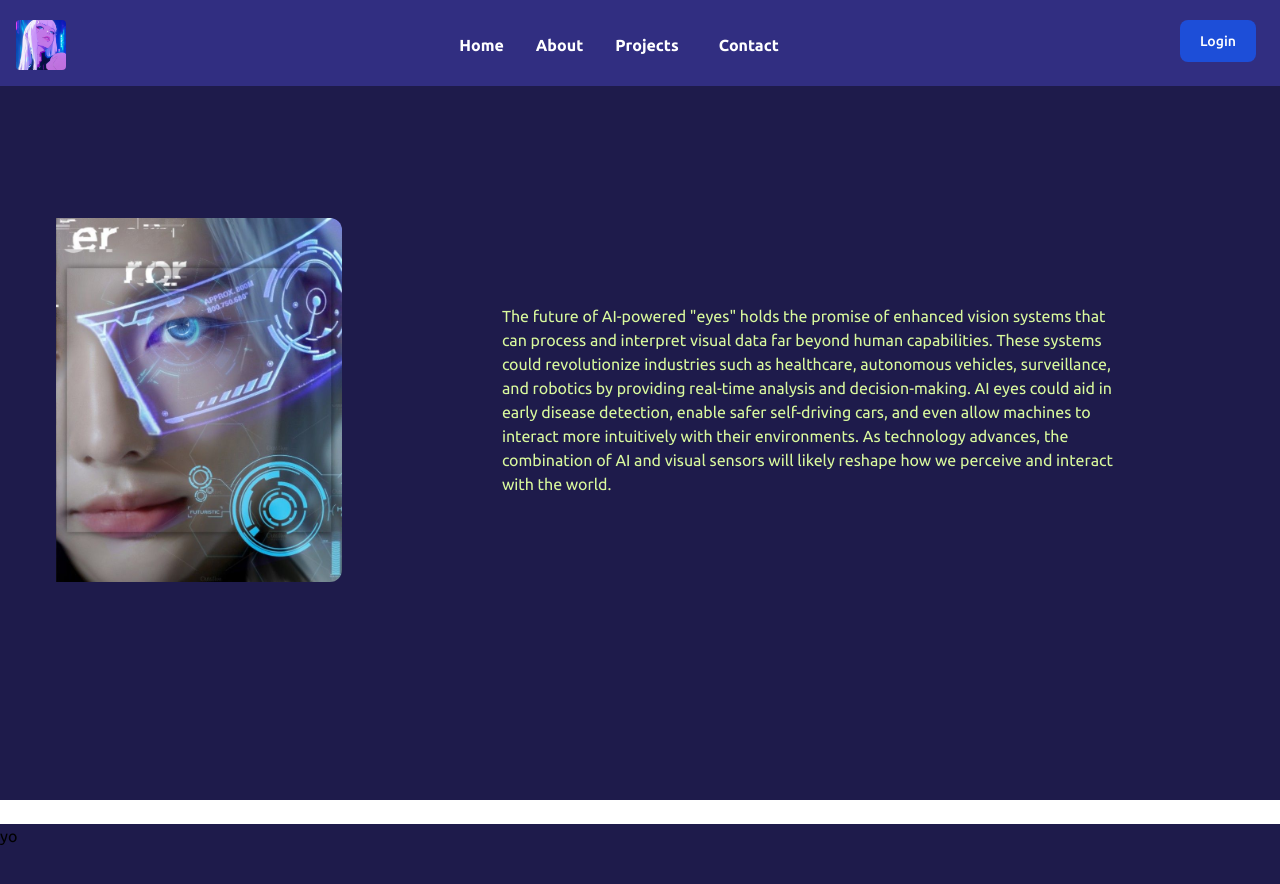
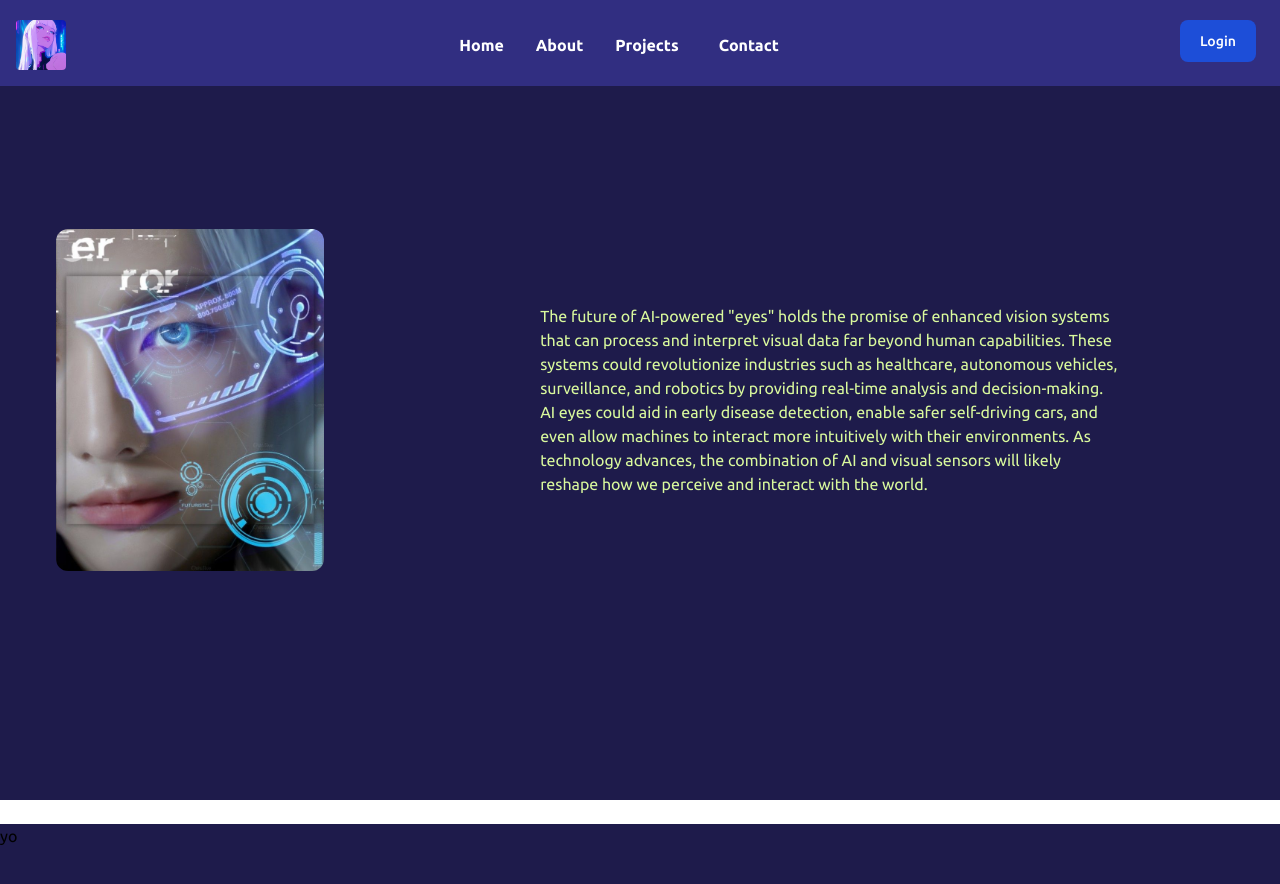
Before and after one commit to 0AnshuAditya0/Personal-blog, a Next.js app: page /home in a window 1280 px wide. Shown: the top 884 px of the page. Built offline with nearby package versions, Linux system fonts and the light colour scheme.

Commit message:
finally fixed rounded corner problem in img

```diff
--- a/src/app/home/page.js
+++ b/src/app/home/page.js
@@ -5,13 +5,15 @@ const Home = () => {
   return (
     <>
       <div className="w-full h-screen bg-indigo-950 flex justify-start items-centre">
-        <div className="m-auto rounded-xl pl-14  overflow-hidden">
+        <div className="m-auto p-14">
+          <div className=" rounded-xl overflow-hidden">
             <Image
               src="/images/hyunjin.jpg"
               alt=""
               height={2000}
               width={2000}
             />
+          </div>
         </div>
         <p className="m-auto p-40 text-lime-200">
           The future of AI-powered "eyes" holds the promise of enhanced vision
```
Lines whose indentation alone changed are shown as unchanged.
